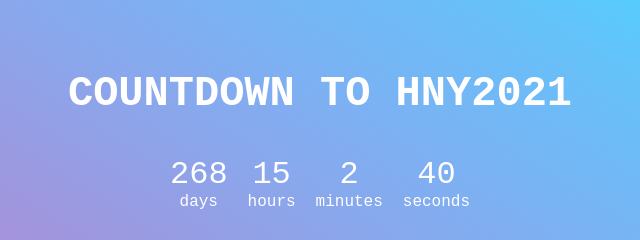
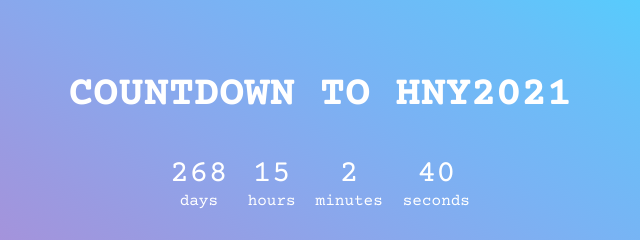
Before and after one commit to TJTHANAPAT/JS21Challenge, a plain HTML site: page Day02_Countdown/countdown.html in a window 1280 px wide. Shown: the part 269-509 px from the top of the page, 320-960 px from the left. Drawn offline with nearby package versions, Linux system fonts and the light colour scheme.

Commit message:
Update CountdownStyle

```diff
--- a/Day01_FallingSnow/fallingSnow.js
+++ b/Day01_FallingSnow/fallingSnow.js
@@ -106,10 +106,6 @@
             snowBalls.forEach(drawSnowBall);
             snowBalls.forEach(moveSnowBall);
         }, 50)
-
-        /*setInterval(()=>{
-            console.log("Random " + random(0,3))
-        }, 1000)*/
     }
 
     run();
--- a/Day02_Countdown/countdownStyle.css
+++ b/Day02_Countdown/countdownStyle.css
@@ -1,3 +1,4 @@
+@import url('https://fonts.googleapis.com/css2?family=Courier+Prime:wght@400;700&display=swap');
 html{
     margin: 0;
     padding: 0;
@@ -11,12 +12,13 @@ body {
     flex-direction: column;
     align-items: center;
     justify-content: center;
-    font-family: monospace;
+    font-family: 'Courier Prime', monospace;
     font-size: 16px;
     color: #ffffff;
 }
 
 h1 {
+    text-align: center;
     font-size: 42px;
 }
 
```
